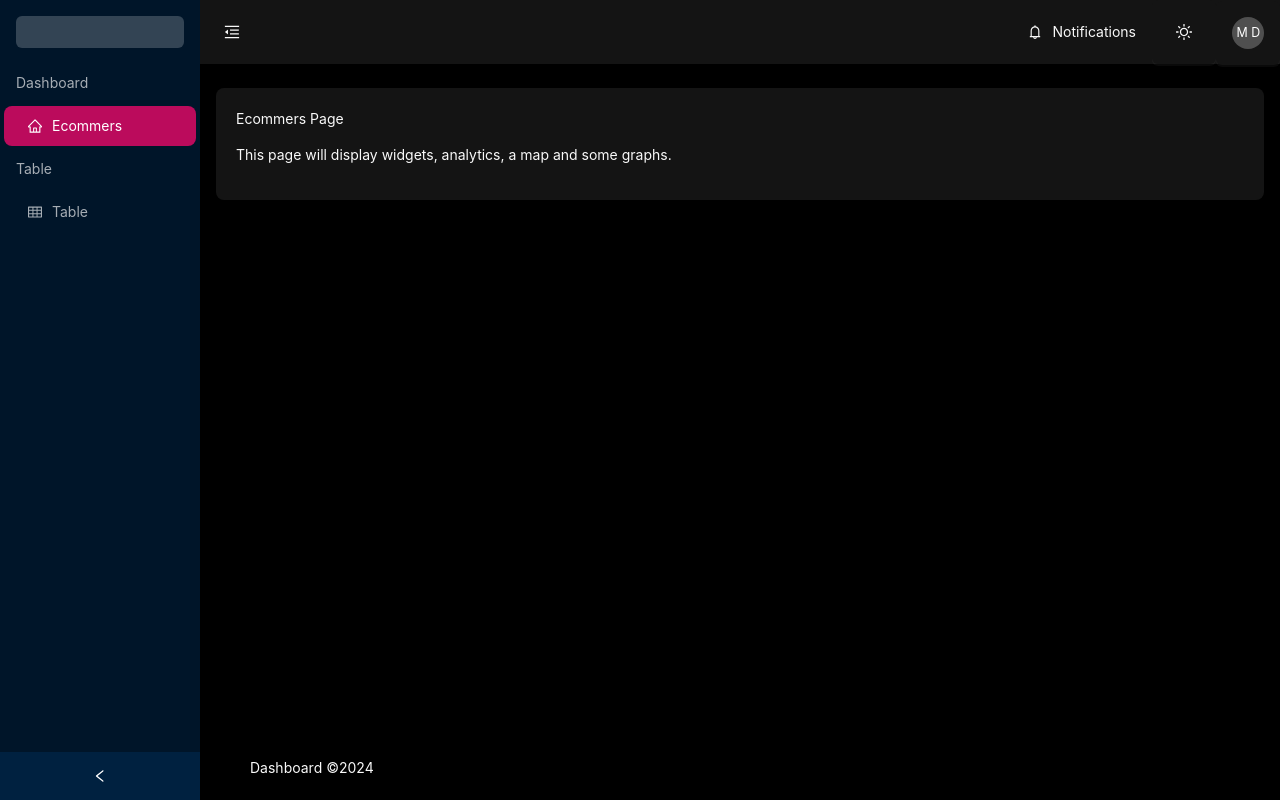
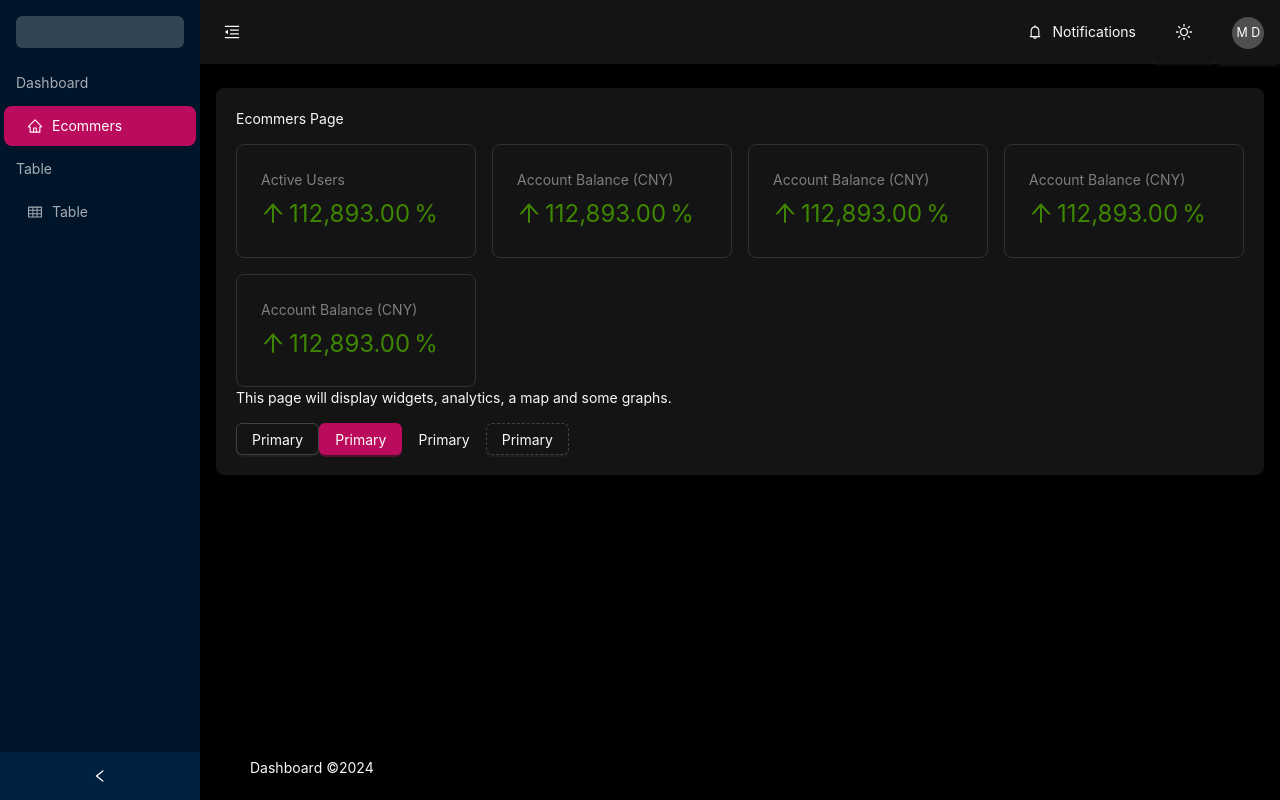
Before and after one commit to DalaviMoreshwar/dashboard-ant-design, a React (Create React App) app: page / in a window 1280 px wide. Built offline with nearby package versions, Linux system fonts and the light colour scheme.

Commit message:
statistics, row, col, resposiveness

```diff
--- a/src/pages/Home/index.jsx
+++ b/src/pages/Home/index.jsx
@@ -1,4 +1,5 @@
-import { Typography } from "antd";
+import { Button, Card, Col, Row, Statistic, Typography } from "antd";
+import { ArrowUpOutlined } from "@ant-design/icons";
 import React from "react";
 
 const { Paragraph } = Typography;
@@ -7,9 +8,85 @@ function Home() {
   return (
     <div>
       <Paragraph>Ecommers Page</Paragraph>
+      <Row gutter={[16, 16]}>
+        <Col xs={24} sm={12} md={12} lg={6}>
+          <Card bordered={true}>
+            <Statistic
+              title="Active Users"
+              value={112893}
+              precision={2}
+              valueStyle={{
+                color: "#3f8600",
+              }}
+              prefix={<ArrowUpOutlined />}
+              suffix="%"
+            />
+          </Card>
+        </Col>
+        <Col xs={24} sm={12} md={12} lg={6}>
+          <Card bordered={true}>
+            <Statistic
+              title="Account Balance (CNY)"
+              value={112893}
+              precision={2}
+              valueStyle={{
+                color: "#3f8600",
+              }}
+              prefix={<ArrowUpOutlined />}
+              suffix="%"
+            />
+          </Card>
+        </Col>
+        <Col xs={24} sm={12} md={12} lg={6}>
+          <Card bordered={true}>
+            <Statistic
+              title="Account Balance (CNY)"
+              value={112893}
+              precision={2}
+              valueStyle={{
+                color: "#3f8600",
+              }}
+              prefix={<ArrowUpOutlined />}
+              suffix="%"
+            />
+          </Card>
+        </Col>
+        <Col xs={24} sm={12} md={12} lg={6}>
+          <Card bordered={true}>
+            <Statistic
+              title="Account Balance (CNY)"
+              value={112893}
+              precision={2}
+              valueStyle={{
+                color: "#3f8600",
+              }}
+              prefix={<ArrowUpOutlined />}
+              suffix="%"
+            />
+          </Card>
+        </Col>
+        <Col xs={24} sm={12} md={8} lg={6}>
+          <Card bordered={true}>
+            <Statistic
+              title="Account Balance (CNY)"
+              value={112893}
+              precision={2}
+              valueStyle={{
+                color: "#3f8600",
+              }}
+              prefix={<ArrowUpOutlined />}
+              suffix="%"
+            />
+          </Card>
+        </Col>
+      </Row>
       <Paragraph>
         This page will display widgets, analytics, a map and some graphs.
       </Paragraph>
+      <Button type="default">Primary</Button>
+      <Button type="primary">Primary</Button>
+      <Button type="text">Primary</Button>
+      <Button type="dashed">Primary</Button>
     </div>
   );
 }
```
